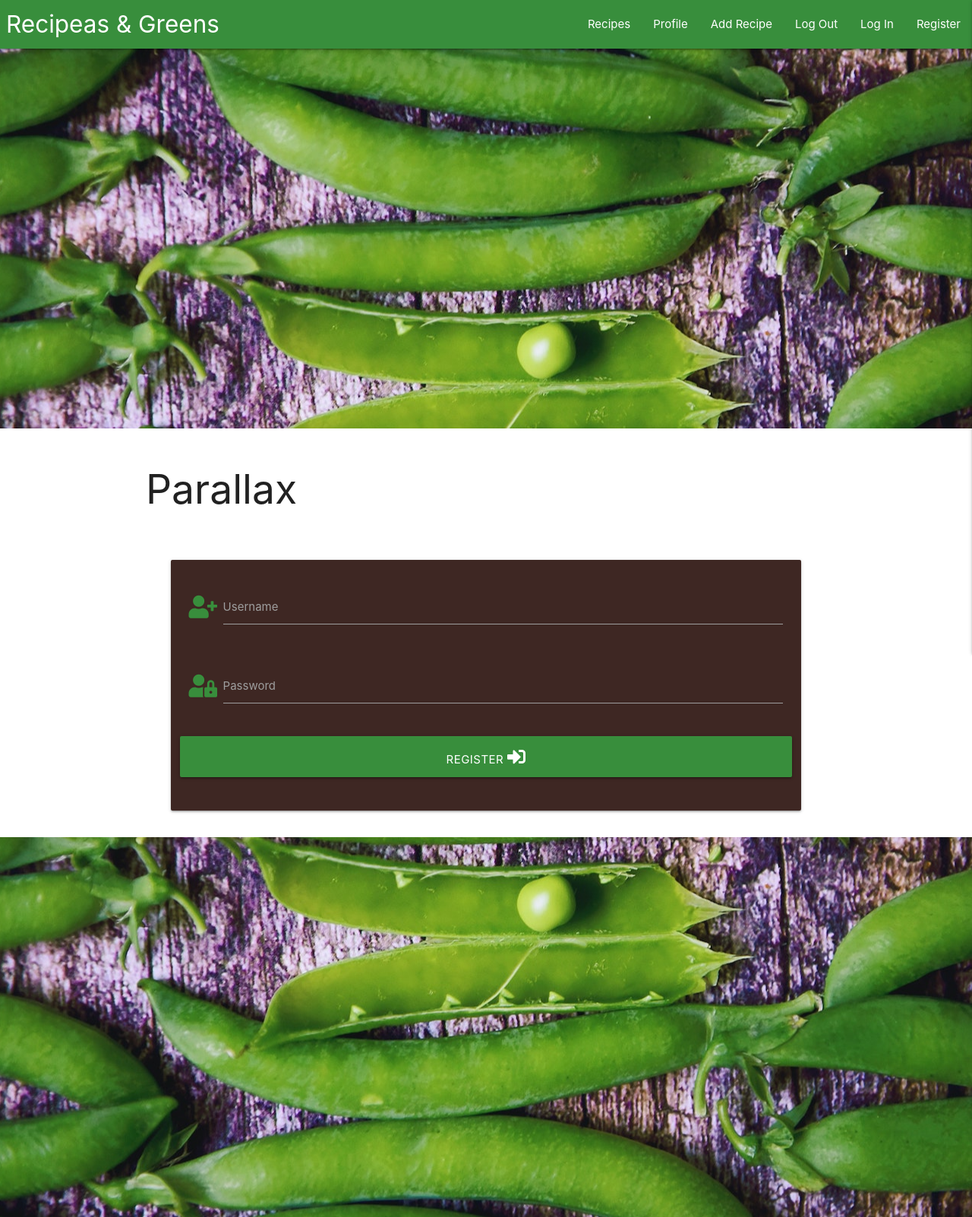
After one commit to Justin-Sawyer/recipeas-and-greens, a Flask app: page /register in a window 1280 px wide. The commit adds this page. Shown: the whole page at 76% size. Run offline with Flask 2, Linux system fonts and the light colour scheme; some libraries are stand-ins or nearby versions.

Commit message:
Add Register template

```diff
--- a/app.py
+++ b/app.py
@@ -4,6 +4,7 @@ from flask import (
     redirect, request, session, url_for)
 from flask_pymongo import PyMongo
 from bson.objectid import ObjectId
+from werkzeug.security import generate_password_hash, check_password_hash
 if os.path.exists("env.py"):
     import env
 
@@ -24,6 +25,11 @@ def get_recipes():
     return render_template("recipes.html", recipes=recipes)
 
 
+@app.route("/register", methods=["GET", "POST"])
+def register():
+    return render_template("register.html")
+
+
 if __name__ == "__main__":
     app.run(host=os.environ.get("IP"),
             port=int(os.environ.get("PORT")),
--- a/static/css/style.css
+++ b/static/css/style.css
@@ -1,4 +1,3 @@
-
 /* ------------------------------------------------------------------------ Navigation */
 nav .brand-logo {
     padding: 0 0 0 8px;
@@ -28,3 +27,8 @@ nav .brand-logo {
         font-size: 1.2rem;
     }
 }
+
+/* ------------------------------------------------------------------------ Font Awesome Icon Color */
+.btn-large .fas {
+    color: white;
+}
--- a/static/js/script.js
+++ b/static/js/script.js
@@ -3,4 +3,5 @@ and from Code Institute Backend Development Mini Project */
 
 $(document).ready(function(){
     $('.sidenav').sidenav({edge: "right"});
+    $('.parallax').parallax();
   });
--- a/templates/base.html
+++ b/templates/base.html
@@ -35,7 +35,7 @@
                         <li><a href="#">Add Recipe</a></li>
                         <li><a href="#">Log Out</a></li>
 					    <li><a href="#">Log In</a></li>
-					    <li><a href="#">Register</a></li>
+					    <li><a href="{{ url_for('register') }}">Register</a></li>
                     </ul>
                 </div>
             </nav>
@@ -48,12 +48,29 @@
                 <li><a href="#">Add Recipe</a></li>
                 <li><a href="#">Log Out</a></li>
                 <li><a href="#">Log In</a></li>
-                <li><a href="#">Register</a></li>
+                <li><a href="{{ url_for('register') }}">Register</a></li>
             </ul>
+
+            <!-- Banner Photo by Anna Tis from Pexels https://www.pexels.com/photo/food-green-peas-foodphotography-6219209/ -->
+            <div class="parallax-container">
+                <div class="parallax"><img src="../static/images/pexels-anna-tis-6219209.jpg"></div>
+            </div>
+            <div class="section white">
+                <div class="row container">
+                    <h2 class="header">Parallax</h2>
+                </div>
+            </div>
+
         </header>
 
         {% block content %}
+
         {% endblock %}
+
+
+        <div class="parallax-container">
+            <div class="parallax"><img src="../static/images/pexels-anna-tis-6219209.jpg"></div>
+        </div>
 
         <!-- Minified jQuery script -->
         <script src="https://code.jquery.com/jquery-3.5.1.min.js" integrity="sha256-9/aliU8dGd2tb6OSsuzixeV4y/faTqgFtohetphbbj0=" crossorigin="anonymous"></script>
--- /dev/null
+++ b/templates/register.html
@@ -0,0 +1,35 @@
+{% extends "base.html" %}
+{% block content %}
+
+    <div class="row">
+        <form class="col s12 m8 offset-m2" method="POST" action="{{ url_for('register') }}">
+            <div class="card-panel brown darken-4">
+                <!-- Choose User Name -->
+                <div class="row">
+                    <div class="input-field col s12">
+                        <i class="fas fa-user-plus prefix green-text text-darken-2"></i>
+                        <input id="username" name="username" type="text" class="validate">
+                        <label for="username">Username</label>
+                    </div>
+                </div>
+
+                <!-- Choose Password -->
+                <div class="row">
+                    <div class="input-field col s12">
+                        <i class="fas fa-user-lock prefix green-text text-darken-2"></i>
+                        <input id="password" name="password" type="password" class="validate">
+                        <label for="password">Password</label>
+                    </div>
+                </div>
+
+                <!-- Submit Button -->
+                <div class="row">
+                    <button type="submit" class="col s12 btn-large green darken-2 text-shadow">
+                        Register <i class="fas fa-sign-in-alt"></i>
+                    </button>
+                </div>
+            </div>
+        </form>
+    </div>
+
+{% endblock%}
```
Also changed, not shown: README.md, static/images/pexels-anna-tis-6219209.jpg (added), static/images/pexels-lovefood-art-1437587.jpg (added), static/images/pexels-saurabh-wasaikar-435798.jpg (added), static/images/pexels-usman-yousaf-5720820.jpg (added).
